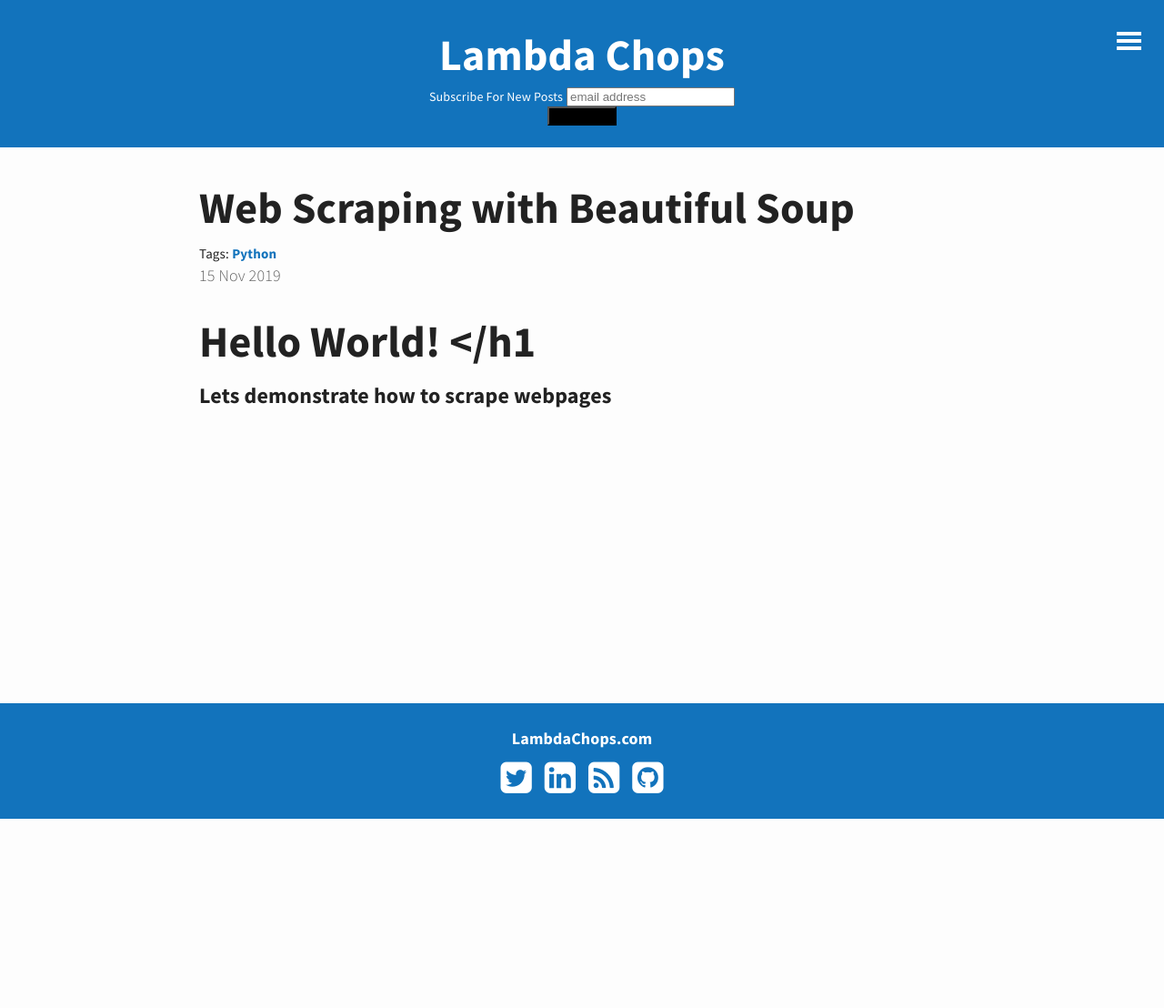
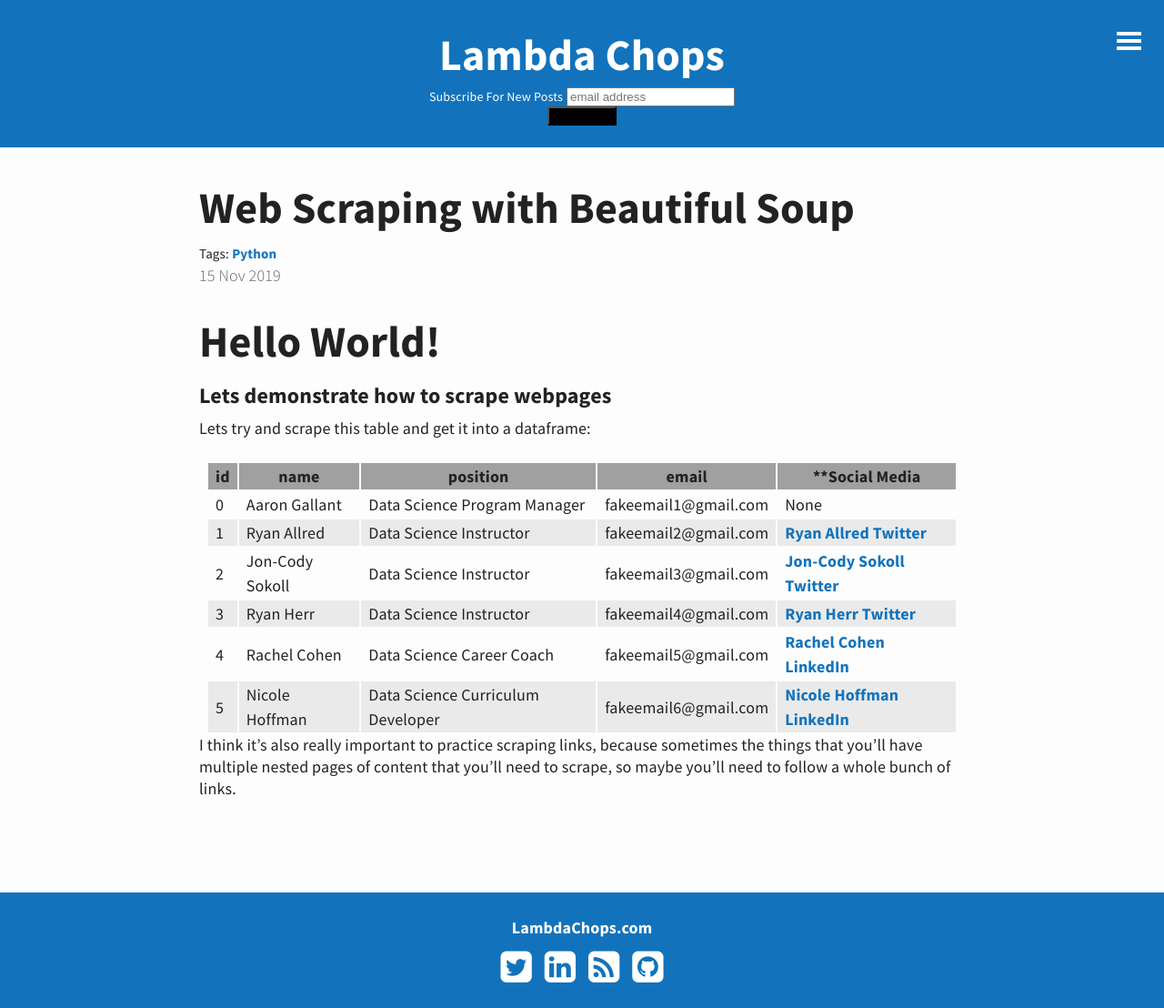
Before and after one commit to ryanallredblog/ryanallredblog.github.io, a Jekyll site: the page built from _posts/2019-11-15-web-scraping-with-beautifulsoup.md, in a window 1280 px wide. Shown: the whole page at 91% size. Built offline with Jekyll 4.4.1, drawn with Linux system fonts in a browser that asks for light colours; comment, search, counter and statistics services are not loaded; before the commit the page ends 900 px from its top, so only the background shows below that.

Commit message:
Update 2019-11-15-web-scraping-with-beautifulsoup.md

```diff
--- a/_posts/2019-11-15-web-scraping-with-beautifulsoup.md
+++ b/_posts/2019-11-15-web-scraping-with-beautifulsoup.md
@@ -5,6 +5,20 @@
 ---
 
 
-<h1> Hello World! </h1
+<h1 id="title"> Hello World! </h1>
 
-<h3>Lets demonstrate how to scrape webpages</h3>
+<h3 class="subtitle">Lets demonstrate how to scrape webpages</h3>
+
+Lets try and scrape this table and get it into a dataframe:
+
+| **id** | **name**        | **position**                      | **email**            | **Social Media                                                        |
+|--------|-----------------|-----------------------------------|----------------------|-----------------------------------------------------------------------|
+| 0      | Aaron Gallant   | Data Science Program Manager      | fakeemail1@gmail.com | None                                                                  |
+| 1      | Ryan Allred     | Data Science Instructor           | fakeemail2@gmail.com | [Ryan Allred Twitter](https://twitter.com/ryanallred)                 |
+| 2      | Jon-Cody Sokoll | Data Science Instructor           | fakeemail3@gmail.com | [Jon-Cody Sokoll Twitter](https://twitter.com/Jon_Cody_)              |
+| 3      | Ryan Herr       | Data Science Instructor           | fakeemail4@gmail.com | [Ryan Herr Twitter](https://twitter.com/rrherr)                       |
+| 4      | Rachel Cohen    | Data Science Career Coach         | fakeemail5@gmail.com | [Rachel Cohen LinkedIn](https://www.linkedin.com/in/rachelfuldcohen/) |
+| 5      | Nicole Hoffman  | Data Science Curriculum Developer | fakeemail6@gmail.com | [Nicole Hoffman LinkedIn](https://www.linkedin.com/in/nwhoffman2016/) |
+
+
+I think it's also really important to practice scraping links, because sometimes the things that you'll have multiple nested pages of content that you'll need to scrape, so maybe you'll need to follow a whole bunch of links.
```
